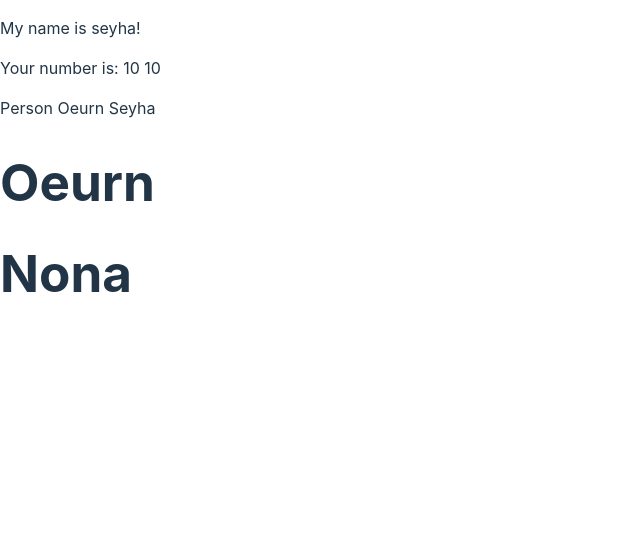
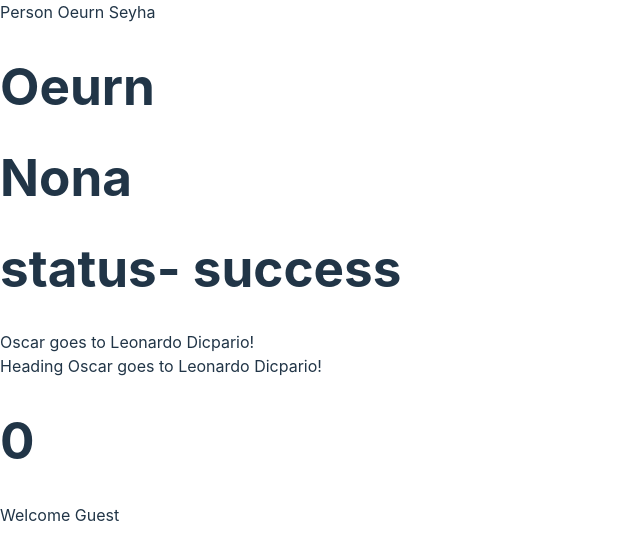
Before and after one commit to OEURNSEYHA/React_TypeScript, a React (Vite) app in the folder react_app_ts/: page / in a window 1280 px wide. Shown: the top 560 px of the page, without its empty margins (0-640 px from the left). Built offline with nearby package versions, Linux system fonts and the light colour scheme.

Commit message:
advance props

```diff
--- a/react_app_ts/src/App.tsx
+++ b/react_app_ts/src/App.tsx
@@ -1,5 +1,8 @@
 import Greet from "./components/Greet";
+import Heading from "./components/Heading";
+import Oscar from "./components/Oscar";
 import Person from "./components/Person";
+import Status from "./components/Status";
 
 function App() {
   const personName = {
@@ -17,8 +20,15 @@ function App() {
   return (
     <>
       {/* <Greet great={10}/> */}
-      <Greet propName={{ name: "seyha", number: 10 }} great={10} />
+      {/* <Greet propName={{ name: "seyha", number: 10 }} great={10} /> */}
       <Person name={personName} nameList={personList} />
+      <Status status="success"/>
+      <Oscar>  <Heading > Oscar goes to Leonardo Dicpario! </Heading> </Oscar>
+
+
+
+    <Greet  name = "seyha" isLoggedIn={false} />
+
     </>
   );
 }
--- a/react_app_ts/src/components/Greet.tsx
+++ b/react_app_ts/src/components/Greet.tsx
@@ -8,18 +8,24 @@
 //   };
 // }
 
+
+type GreetProps = {
+  name : string,
+  messageCount? : number,
+  isLoggedIn: boolean
+}
+
 // props string or number
 // Greet(props: {name: string})
 
 
-const Greet = (props : { propName: { name: string, number: number }, great: number }) => {
+const Greet = (props: GreetProps) => {
   // Destructuring props
-  const { name, number } = props.propName;
-
+  const {messageCount = 0} = props
   return (
     <div>
-      <p>My name is {name}!</p>
-      <p>Your number is: {number} {props.great}</p>
+     <h1>{messageCount}</h1>
+      {props.isLoggedIn ? "Welcome" : "Welcome Guest"}
     </div>
   );
 }
--- /dev/null
+++ b/react_app_ts/src/components/Heading.tsx
@@ -0,0 +1,11 @@
+type HeadingProps = {
+  children: string
+}
+
+function Heading({children}: HeadingProps) {
+  return (
+    <div>Heading {children}</div>
+  )
+}
+
+export default Heading
--- /dev/null
+++ b/react_app_ts/src/components/Oscar.tsx
@@ -0,0 +1,11 @@
+type OscarProps = {
+    children: React.ReactNode
+}
+
+function Oscar({children}: OscarProps) {
+  return (
+    <div>Oscar goes to Leonardo Dicpario!  {children}</div>
+  )
+}
+
+export default Oscar
--- /dev/null
+++ b/react_app_ts/src/components/Status.tsx
@@ -0,0 +1,27 @@
+type statusProps = {
+    status: 'loading' | 'success' | 'error'
+}
+
+function Status({status} : statusProps) {
+
+  let message;
+    if(status === "loading"){
+    message = "loading...";
+  }else if(status === "success"){
+    message === "Data fetched successfully"
+  }else if(status === "error"){
+    message = "Error fetched data"
+  }
+
+    return (
+    <>
+
+    <h1>status- {status} {message}</h1>
+        {/* <h1>Loading...</h1>
+        <h1>Data fetched successfully!</h1>
+        <h1>Error fetching Data</h1> */}
+    </>
+  )
+}
+
+export default Status
```
